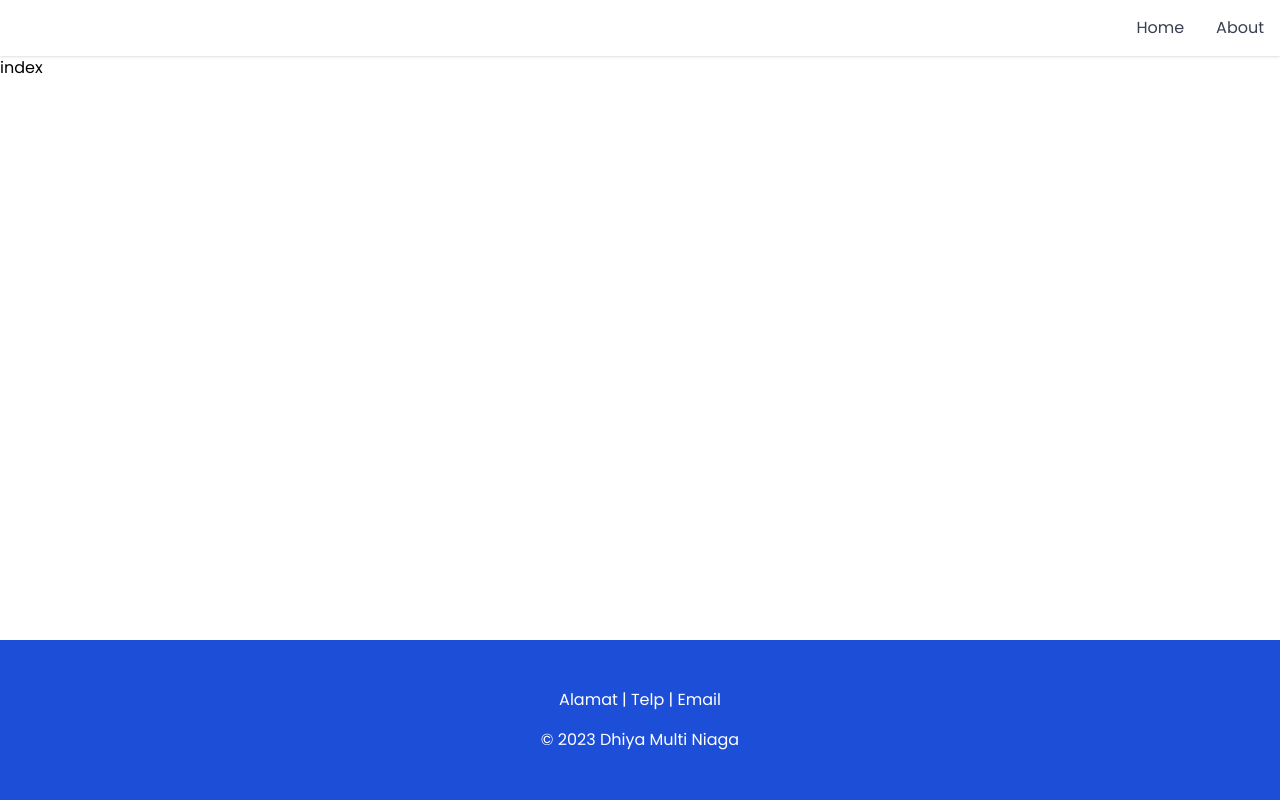
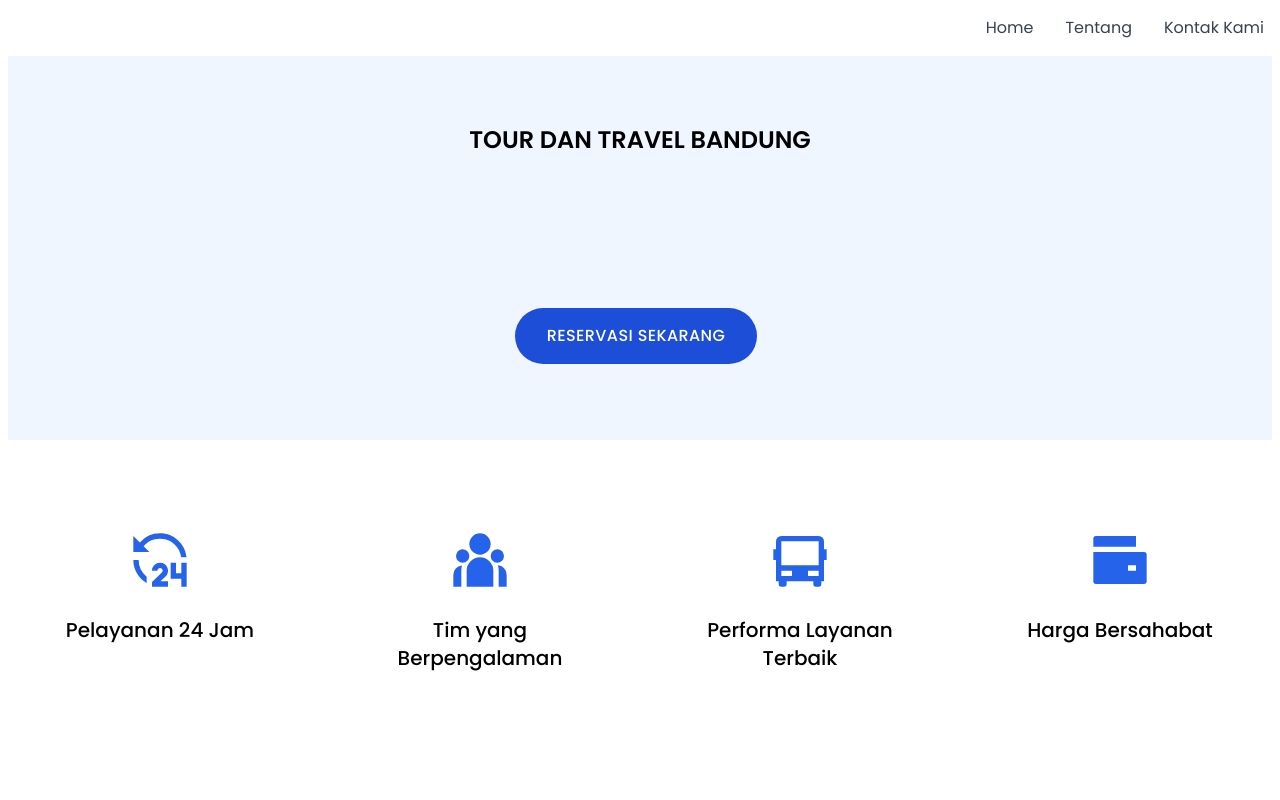
Before and after one commit to rivaalms/dhiya-rental-landing-vue, a Vue app: page / in a window 1280 px wide. Shown: the top 800 px of the page. Built offline with nearby package versions, Linux system fonts and the light colour scheme.

Commit message:
feat: create basic pages

```diff
--- a/src/App.vue
+++ b/src/App.vue
@@ -6,7 +6,7 @@
 <template>
 	<Header />
 
-	<div class="min-h-[calc(100dvh-56px-160px)]">
+	<div class="min-h-[calc(100dvh-56px-160px)] px-2">
 		<RouterView />
 	</div>
 
--- a/src/assets/main.css
+++ b/src/assets/main.css
@@ -4,4 +4,8 @@
    html {
       font-family: 'Poppins', sans-serif;
    }
+
+   .card {
+      @apply block p-6 bg-white border border-gray-200 rounded-lg shadow dark:bg-gray-800 dark:border-gray-700;
+   }
 }
--- a/src/components/footer.vue
+++ b/src/components/footer.vue
@@ -3,7 +3,7 @@
    <div class="container mx-auto">
       <div class="grid grid-cols-1 gap-4 py-12 text-white">
          <p class="text-center">
-            Alamat | Telp | Email
+            {{ store.about.address }} | {{ store.about.email }} | {{ store.about.phone }}
          </p>
          <p class="text-center">
             &copy; 2023 Dhiya Multi Niaga
@@ -12,3 +12,8 @@
    </div>
 </footer>
 </template>
+
+<script setup lang="ts">
+import { useAppStore } from '../stores/app'
+const store = useAppStore()
+</script>
--- a/src/components/header.vue
+++ b/src/components/header.vue
@@ -1,5 +1,5 @@
 <template>
-<header class="shadow">
+<header class="">
    <div class="container mx-auto">
       <div class="flex justify-end">
          <router-link
@@ -13,7 +13,14 @@
             to="/about"
             class="p-4 text-gray-700 hover:text-amber-500"
          >
-            About
+            Tentang
+         </router-link>
+
+         <router-link
+            to="/contacts"
+            class="p-4 text-gray-700 hover:text-amber-500"
+         >
+            Kontak Kami
          </router-link>
       </div>
    </div>
--- a/src/router/index.ts
+++ b/src/router/index.ts
@@ -1,6 +1,5 @@
 import { createRouter, createWebHistory } from 'vue-router'
 import Index from '../views/index.vue'
-import About from '../views/about.vue'
 
 const router = createRouter({
   history: createWebHistory(import.meta.env.BASE_URL),
@@ -17,6 +16,11 @@ const router = createRouter({
       // this generates a separate chunk (About.[hash].js) for this route
       // which is lazy-loaded when the route is visited.
       component: () => import('../views/about.vue')
+    },
+    {
+      path: '/contacts',
+      name: 'contacts',
+      component: () => import('../views/contact.vue')
     }
   ]
 })
--- /dev/null
+++ b/src/stores/app.ts
@@ -0,0 +1,12 @@
+import { ref, computed } from 'vue'
+import { defineStore } from 'pinia'
+
+export const useAppStore = defineStore('app', ()  => {
+   const about = ref({
+      address: 'Jl. Radio No. 798, Kota Bandung, Jawa Barat 50830',
+      email: 'arahimah@example.com',
+      phone: '(+62) 363 2331 763'
+   })
+
+   return { about }
+})
--- a/src/views/about.vue
+++ b/src/views/about.vue
@@ -1,3 +1,23 @@
 <template>
-   about
+   <div class="container mx-auto">
+      <div class="grid grid-cols-2 gap-4">
+         <div class="card">
+            <h5 class="mb-2 text-2xl font-bold tracking-tight text-gray-900 dark:text-white">
+               Visi
+            </h5>
+            <p class="font-normal text-gray-700 dark:text-gray-400">
+               Menjadi penyedia layanan transportasi terkemuka yang memungkinkan konektivitas global, memberikan nilai tambah bagi pelanggan, dan berkomitmen pada mobilitas yang berkelanjutan.
+            </p>
+         </div>
+
+         <div class="card">
+            <h5 class="mb-2 text-2xl font-bold tracking-tight text-gray-900 dark:text-white">
+               Misi
+            </h5>
+            <p class="font-normal text-gray-700 dark:text-gray-400">
+               Memberikan layanan transportasi yang aman dan andal dengan komitmen mutlak pada kepuasan pelanggan.
+            </p>
+         </div>
+      </div>
+   </div>
 </template>
--- /dev/null
+++ b/src/views/contact.vue
@@ -0,0 +1,39 @@
+<template>
+   <div class="container mx-auto">
+      <div class="">
+         <div class="p-4">
+            <p class="mb-2 text-2xl font-bold tracking-tight text-gray-900 dark:text-white">
+               Kontak Kami
+            </p>
+
+            <div class="mb-4">
+               <p class="text-lg font-semibold tracking-tight text-gray-900 dark:text-white">
+                  Alamat
+               </p>
+               <p>{{ store.about.address }}</p>
+            </div>
+
+            <div class="mb-4">
+               <p class="text-lg font-semibold tracking-tight text-gray-900 dark:text-white">
+                  Email
+               </p>
+               <p>{{ store.about.email }}</p>
+            </div>
+
+            <div class="">
+               <p class="text-lg font-semibold tracking-tight text-gray-900 dark:text-white">
+                  Telepon
+               </p>
+               <p>{{ store.about.phone }}</p>
+            </div>
+         </div>
+      </div>
+   </div>
+</template>
+
+<script setup lang="ts">
+import { computed, ref} from 'vue'
+import { useAppStore } from '../stores/app'
+
+const store = useAppStore()
+</script>
--- a/src/views/index.vue
+++ b/src/views/index.vue
@@ -1,3 +1,76 @@
 <template>
-   index
+<!-- Hero -->
+<div class="h-96 bg-blue-50">
+   <div class="container mx-auto h-full grid grid-cols-1 gap-4 place-items-center">
+      <p class="uppercase font-semibold text-2xl">
+         Tour dan Travel Bandung
+      </p>
+      <button class="text-white bg-blue-700 hover:bg-blue-800 focus:ring-4 focus:ring-blue-300 font-medium rounded-full tracking-wide px-8 py-4 mr-2 mb-2 dark:bg-blue-600 dark:hover:bg-blue-700 focus:outline-none dark:focus:ring-blue-800">
+         RESERVASI SEKARANG
+      </button>
+   </div>
+</div>
+
+<div class="container mx-auto">
+   <!-- Showcase card -->
+   <div class="py-16 grid grid-cols-4 gap-4">
+      <div class="card shadow-none border-0">
+         <div class="flex justify-center pb-6 text-blue-600">
+            <svg width="64" height="64" fill="currentColor" viewBox="0 0 24 24" xmlns="http://www.w3.org/2000/svg">
+               <path d="M12 13a3 3 0 0 1 2.08 5.162L12.17 20H15v2H9v-1.724l3.693-3.555A1 1 0 1 0 11 16H9a3 3 0 0 1 3-3Zm6 0v4h2v-4h2v9h-2v-3h-4v-6h2ZM4 12a7.985 7.985 0 0 0 3 6.246v2.416A9.995 9.995 0 0 1 2 12h2Zm8-10c5.185 0 9.449 3.947 9.95 9h-2.012A8.001 8.001 0 0 0 5.865 6.865L8 9H2V3l2.447 2.446A9.98 9.98 0 0 1 12 2Z"></path>
+            </svg>
+         </div>
+         <p class="text-center text-xl font-medium">
+            Pelayanan 24 Jam
+         </p>
+      </div>
+      <div class="card shadow-none border-0">
+         <div class="flex justify-center pb-6 text-blue-600">
+            <svg width="64" height="64" fill="currentColor" viewBox="0 0 24 24" xmlns="http://www.w3.org/2000/svg">
+               <path d="M12 11a5 5 0 0 1 5 5v6H7v-6a5 5 0 0 1 5-5Zm-6.712 3.006a6.984 6.984 0 0 0-.28 1.65L5 16v6H2v-4.5a3.5 3.5 0 0 1 3.119-3.48l.17-.014h-.001Zm13.424 0A3.501 3.501 0 0 1 22 17.5V22h-3v-6c0-.693-.1-1.362-.288-1.994ZM5.5 8a2.5 2.5 0 1 1 0 5 2.5 2.5 0 0 1 0-5Zm13 0a2.5 2.5 0 1 1 0 5 2.5 2.5 0 0 1 0-5ZM12 2a4 4 0 1 1 0 8 4 4 0 0 1 0-8Z"></path>
+            </svg>
+         </div>
+         <p class="text-center text-xl font-medium">
+            Tim yang Berpengalaman
+         </p>
+      </div>
+      <div class="card shadow-none border-0">
+         <div class="flex justify-center pb-6 text-blue-600">
+            <svg width="64" height="64" fill="currentColor" viewBox="0 0 24 24" xmlns="http://www.w3.org/2000/svg">
+               <path d="M17 20H7v1a1 1 0 0 1-1 1H5a1 1 0 0 1-1-1v-1H3v-8H2V8h1V5a2 2 0 0 1 2-2h14a2 2 0 0 1 2 2v3h1v4h-1v8h-1v1a1 1 0 0 1-1 1h-1a1 1 0 0 1-1-1v-1ZM5 5v9h14V5H5Zm0 11v2h4v-2H5Zm10 0v2h4v-2h-4Z"></path>
+            </svg>
+         </div>
+         <p class="text-center text-xl font-medium">
+            Performa Layanan Terbaik
+         </p>
+      </div>
+      <div class="card shadow-none border-0">
+         <div class="flex justify-center pb-6 text-blue-600">
+            <svg width="64" height="64" fill="currentColor" viewBox="0 0 24 24" xmlns="http://www.w3.org/2000/svg">
+               <path d="M2 9h19a1 1 0 0 1 1 1v10a1 1 0 0 1-1 1H3a1 1 0 0 1-1-1V9Zm1-6h15v4H2V4a1 1 0 0 1 1-1Zm12 11v2h3v-2h-3Z"></path>
+            </svg>
+         </div>
+         <p class="text-center text-xl font-medium">
+            Harga Bersahabat
+         </p>
+      </div>
+   </div>
+
+   <!-- Contacts -->
+   <div class="py-12 grid grid-cols-1">
+      <p class="text-2xl mb-8 font-semibold text-center uppercase">
+         Reservasi Sekarang
+      </p>
+      <div class="grid grid-cols-3 gap-4 h-64 w-full mx-auto bg-blue-50">
+         <div class="col-span-2 px-20 flex items-center">
+            <div>
+               <p class="mb-4 text-lg">Kami menawarkan beragam armada transportasi dalam dan luar Kota Bandung</p>
+               <button class="text-white bg-blue-700 hover:bg-blue-800 focus:ring-4 focus:ring-blue-300 text-sm font-medium rounded-full tracking-wide px-8 py-4 mr-2 mb-2 dark:bg-blue-600 dark:hover:bg-blue-700 focus:outline-none dark:focus:ring-blue-800">
+                  RESERVASI SEKARANG
+               </button>
+            </div>
+         </div>
+      </div>
+   </div>
+</div>
 </template>
```
